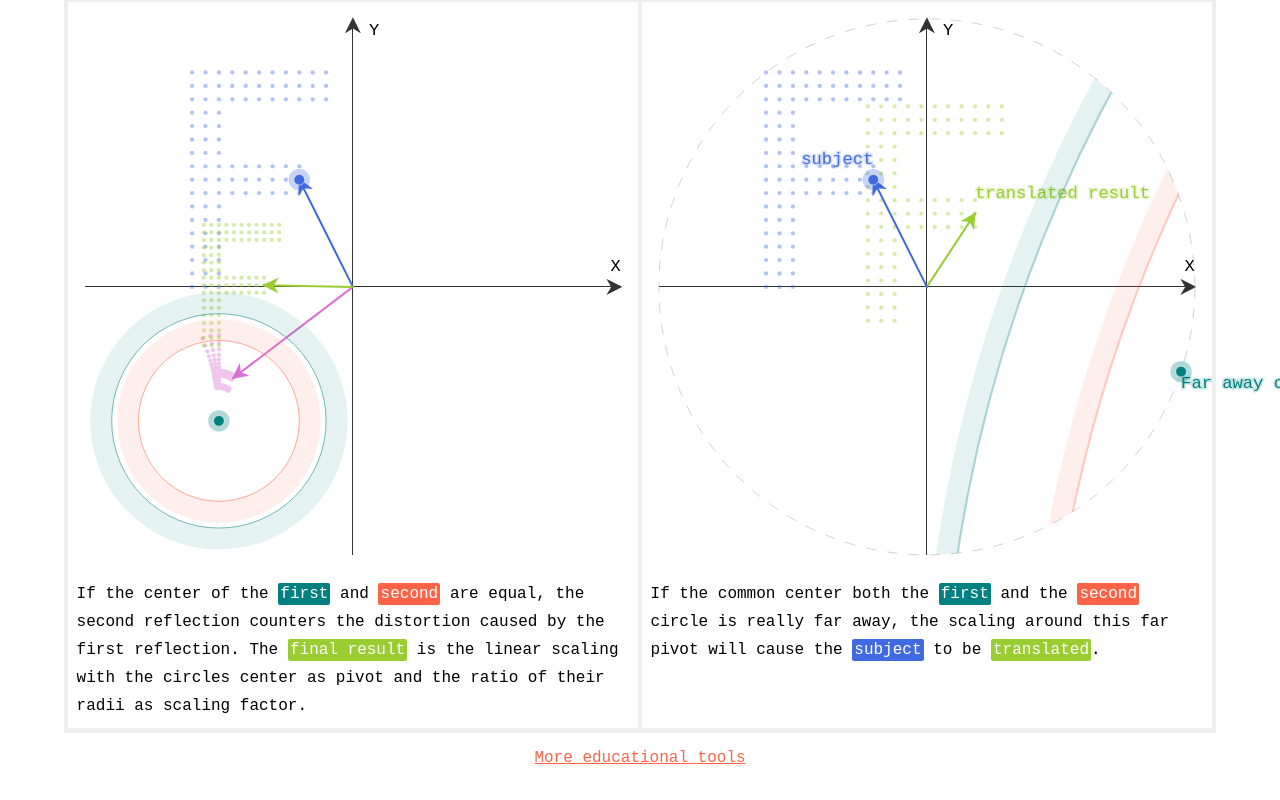
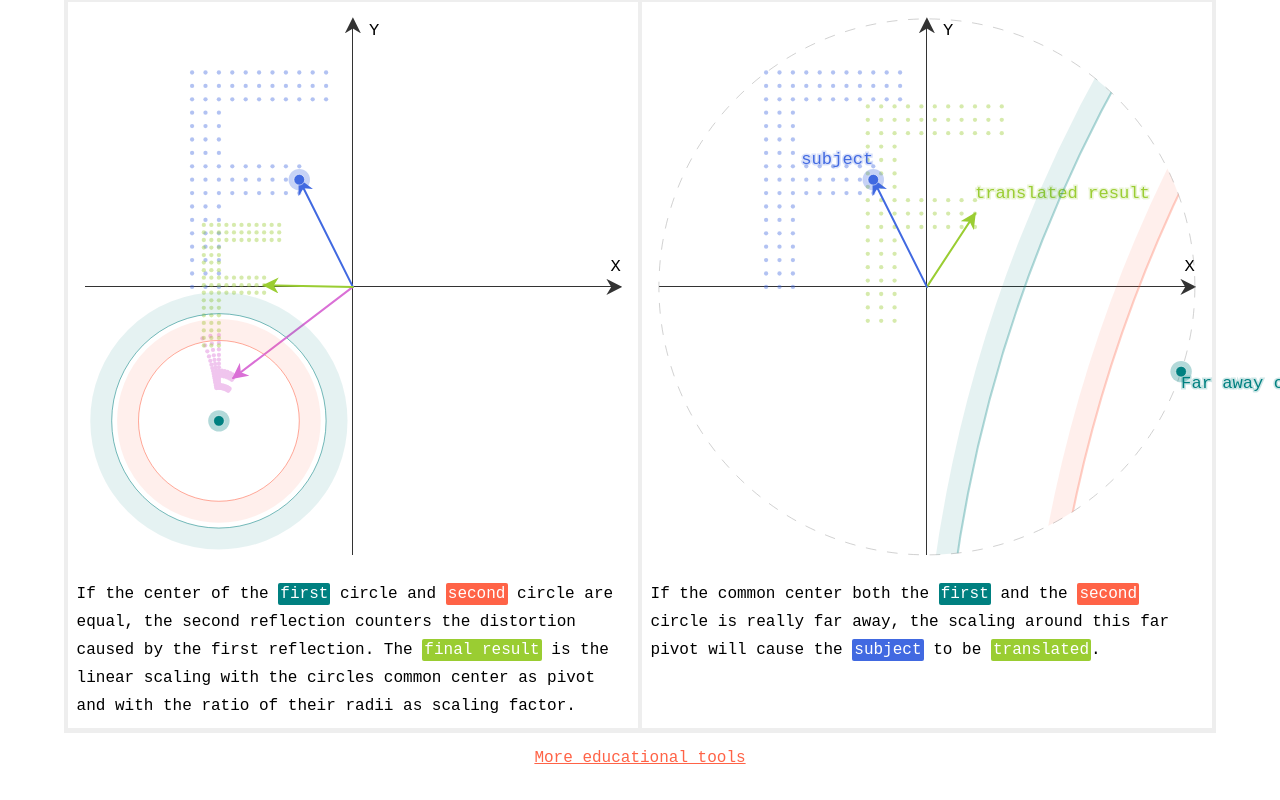
Before and after one commit to laszlokorte/rotor-reflect, a SvelteKit app: page / in a window 1280 px wide. Shown: the part 4587-5387 px from the top of the page. Built offline with nearby package versions, Linux system fonts and the light colour scheme.

Commit message:
fix typo

```diff
--- a/src/routes/App.svelte
+++ b/src/routes/App.svelte
@@ -1612,13 +1612,13 @@ const rotateHalf =
         <figcaption>
             If the center of the <code style:background-color="teal">first</code
             >
-            and
-            <code style:background-color="tomato">second</code> are equal, the
-            second reflection counters the distortion caused by the first
-            reflection. The
+            circle and
+            <code style:background-color="tomato">second</code> circle are
+            equal, the second reflection counters the distortion caused by the
+            first reflection. The
             <code style:background-color="yellowgreen">final result</code> is the
-            linear scaling with the circles center as pivot and the ratio of their
-            radii as scaling factor.
+            linear scaling with the circles common center as pivot and with the ratio
+            of their radii as scaling factor.
         </figcaption>
         <svg
             class="canvas"
```
